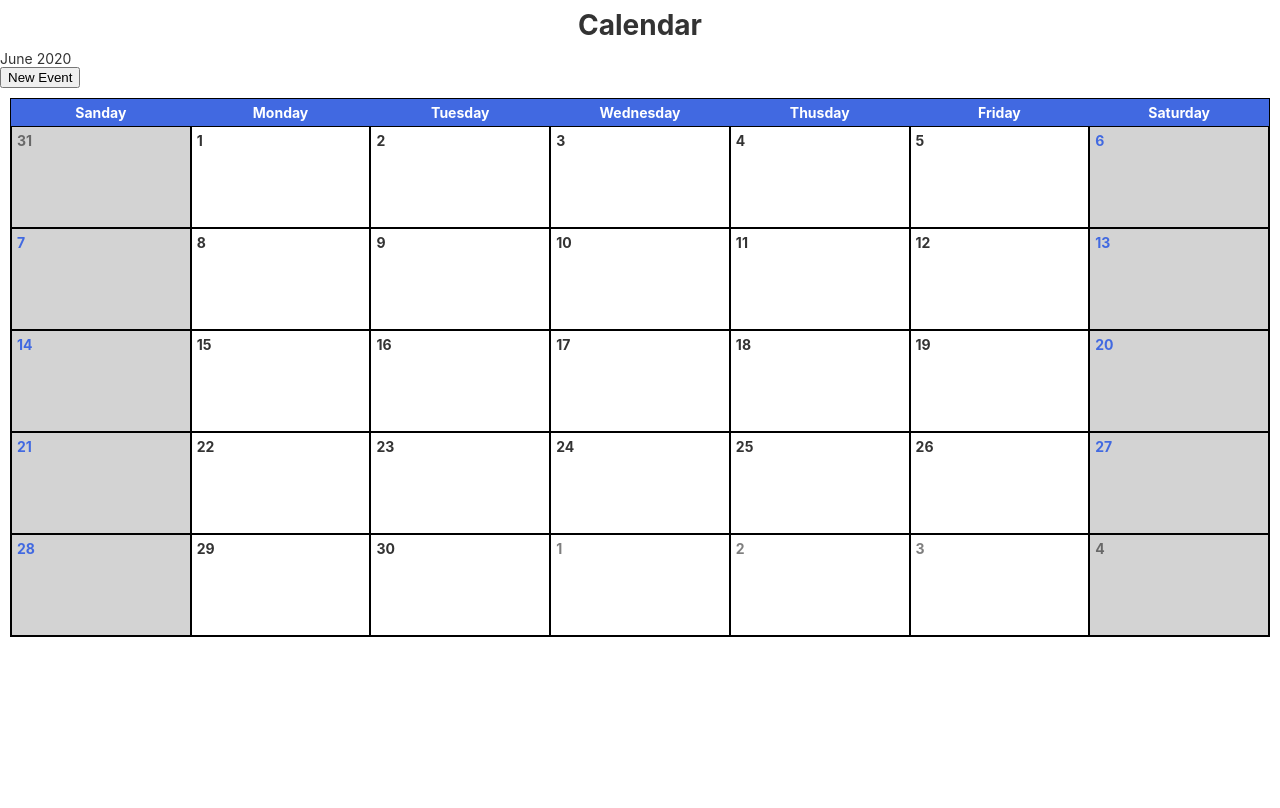
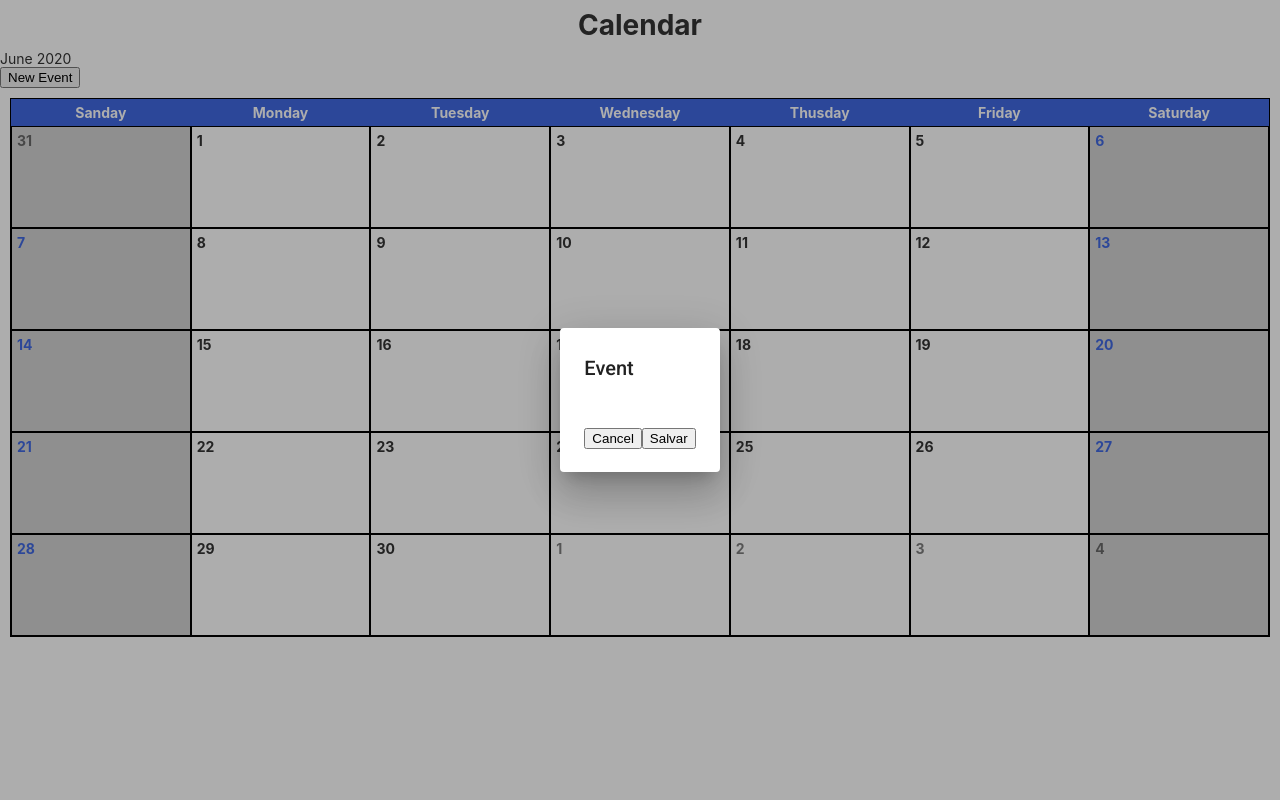
Before and after one commit to leonardoborba/calendar-challenge, an Angular app: page / in a window 1280 px wide. Both pictures are taken after a click on the button "New Event". Built offline with nearby package versions, Linux system fonts and the light colour scheme.

Commit message:
implement open modal

```diff
--- a/src/app/app.module.ts
+++ b/src/app/app.module.ts
@@ -6,6 +6,7 @@ import { AppComponent } from './app.component';
 import { CalendarComponent } from './calendar/calendar.component';
 import { EventComponent } from './event/event.component';
 import { BrowserAnimationsModule } from '@angular/platform-browser/animations';
+import { MaterialModule } from './shared/material/material.module';
 
 @NgModule({
   declarations: [
@@ -16,9 +17,13 @@ import { BrowserAnimationsModule } from '@angular/platform-browser/animations';
   imports: [
     BrowserModule,
     AppRoutingModule,
-    BrowserAnimationsModule
+    BrowserAnimationsModule,
+    MaterialModule
   ],
   providers: [],
+  entryComponents: [
+    EventComponent
+  ],
   bootstrap: [AppComponent]
 })
 export class AppModule { }
--- a/src/app/calendar/calendar.component.ts
+++ b/src/app/calendar/calendar.component.ts
@@ -1,6 +1,8 @@
 import { Component, OnInit } from '@angular/core';
+import { MatDialog } from '@angular/material/dialog';
 
 import { Reminder } from '../models/reminder';
+import { EventComponent } from '../event/event.component';
 
 @Component({
   selector: 'app-calendar',
@@ -14,7 +16,9 @@ export class CalendarComponent implements OnInit {
   daysOfMonth: Date[] = [];
   reminders: Reminder[] = []
 
-  constructor() {
+  constructor(
+    public dialog: MatDialog
+  ) {
     this.weekDays = [
       'sanday',
       'monday',
@@ -36,6 +40,11 @@ export class CalendarComponent implements OnInit {
 
   newEvent() {
     console.log('new event')
+    const dialogRef = this.dialog.open(EventComponent);
+
+    dialogRef.afterClosed().subscribe(result => {
+      console.log(`Dialog result: ${result}`);
+    });
   }
 
   getDays(currentDate: Date):Date[] {
--- a/src/app/event/event.component.html
+++ b/src/app/event/event.component.html
@@ -1 +1,8 @@
-<p>event works!</p>
+<h2 mat-dialog-title>Event</h2>
+<mat-dialog-content class="mat-typography">
+
+</mat-dialog-content>
+<mat-dialog-actions align="end">
+  <button mat-button mat-dialog-close>Cancel</button>
+  <button mat-button [mat-dialog-close]="true" cdkFocusInitial>Salvar</button>
+</mat-dialog-actions>
--- a/src/app/event/event.component.ts
+++ b/src/app/event/event.component.ts
@@ -1,4 +1,6 @@
-import { Component, OnInit } from '@angular/core';
+import { Component, OnInit, Inject } from '@angular/core';
+import { MatDialogRef, MAT_DIALOG_DATA } from '@angular/material/dialog';
+import { Reminder } from '../models/reminder';
 
 @Component({
   selector: 'app-event',
@@ -7,9 +9,16 @@ import { Component, OnInit } from '@angular/core';
 })
 export class EventComponent implements OnInit {
 
-  constructor() { }
+  constructor(
+    public dialogRef: MatDialogRef<EventComponent>,
+    @Inject(MAT_DIALOG_DATA) public data: Reminder
+  ) { }
 
   ngOnInit() {
   }
 
+  onNoClick(): void {
+    this.dialogRef.close();
+  }
+
 }
```
Also changed, not shown: src/app/shared/material/material.module.ts (added, +17 -0 lines).
